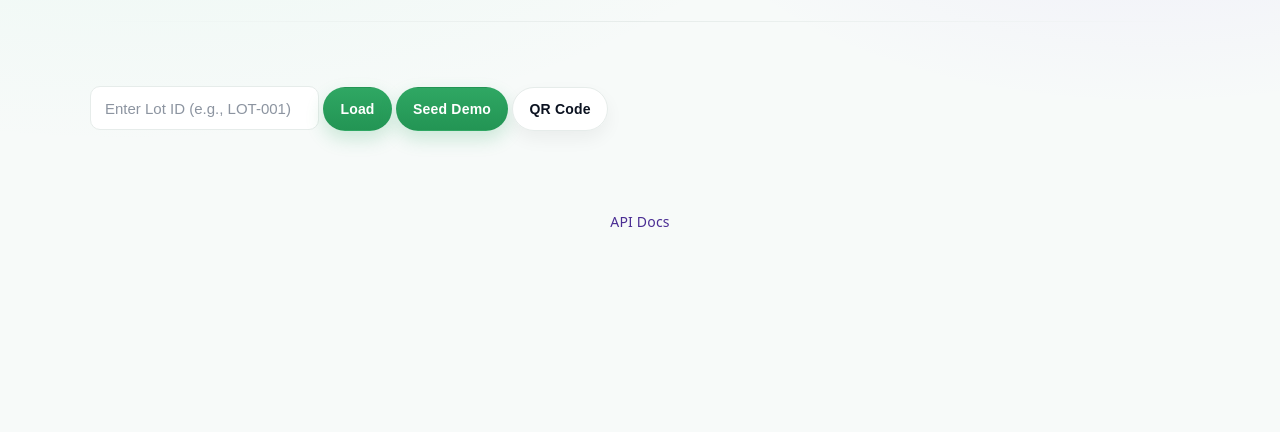
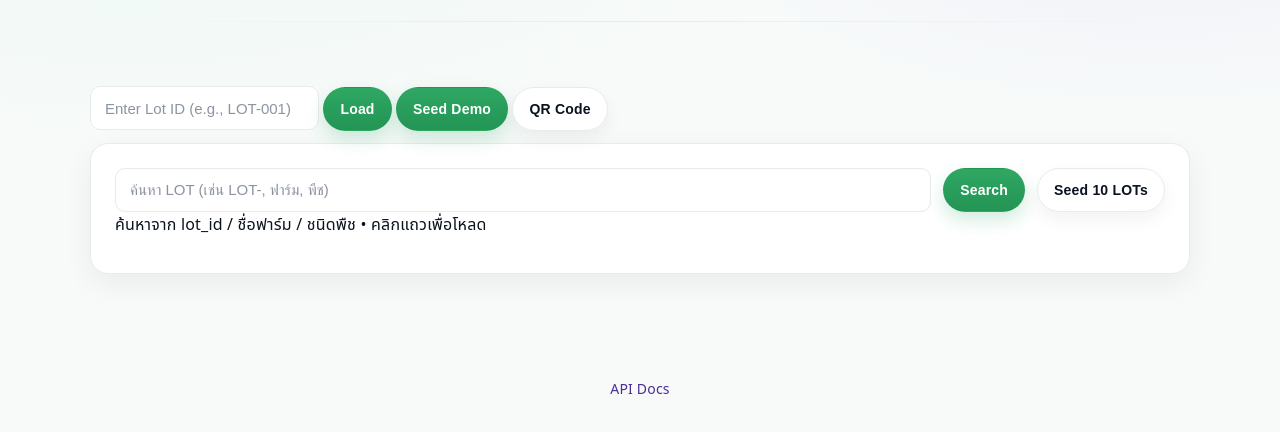
Before and after one commit to Floridae242/smart-farm-tracechain, a plain HTML site: page static/index.html in a window 1280 px wide. Shown: the part 134-566 px from the top of the page. Drawn offline with Linux system fonts and the light colour scheme.

Commit message:
Update index.html

```diff
--- a/static/index.html
+++ b/static/index.html
@@ -67,6 +67,16 @@
       <h3>Chain</h3>
       <div id="chain"></div>
     </section>
+    <section class="card" style="margin-top:12px">
+  <div class="row">
+    <input id="searchInput" placeholder="ค้นหา LOT (เช่น LOT-, ฟาร์ม, พืช)" />
+    <button id="searchBtn" type="button">Search</button>
+    <button id="seedManyBtn" type="button" class="ghost">Seed 10 LOTs</button>
+  </div>
+  <div class="hint">ค้นหาจาก lot_id / ชื่อฟาร์ม / ชนิดพืช • คลิกแถวเพื่อโหลด</div>
+  <div id="listContainer" style="margin-top:12px"></div>
+</section>
+
   </main>
 
   <footer class="muted">
```
